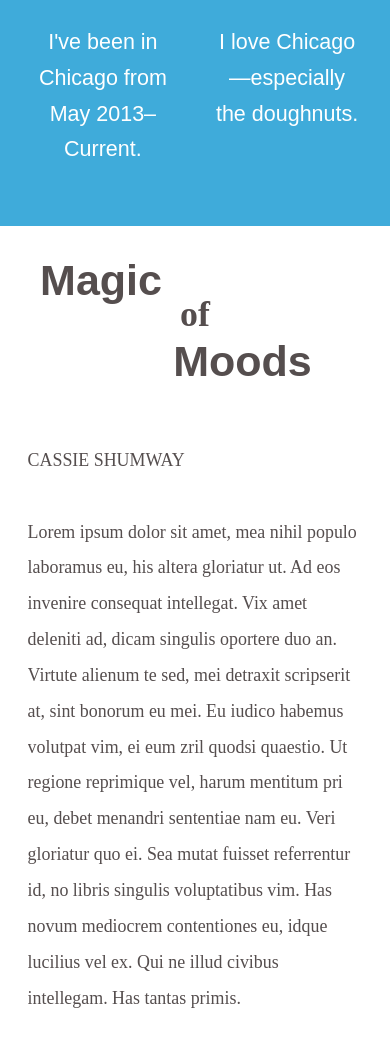
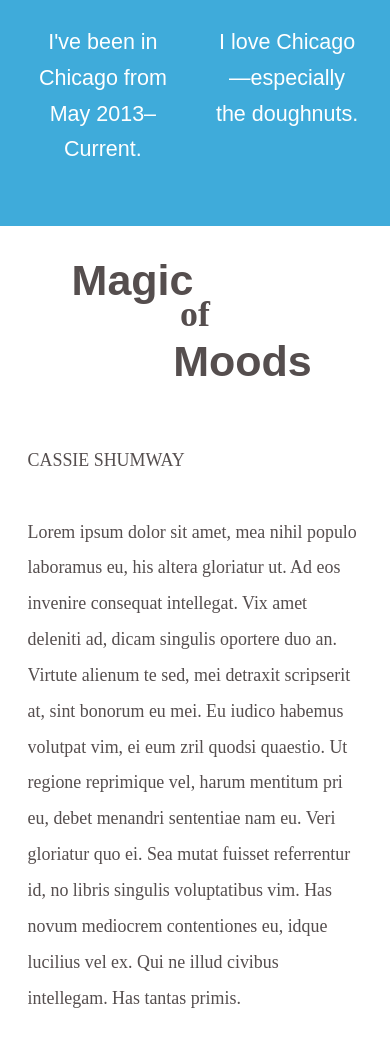
Before and after one commit to CassieShumway/cassieshumway.github.io, a plain HTML site: page project-typography/index.html in a window 390 px wide. Shown: the part 1830-2871 px from the top of the page. Drawn offline with Linux system fonts and the light colour scheme.

Commit message:
Update main.css

```diff
--- a/project-typography/stylesheets/main.css
+++ b/project-typography/stylesheets/main.css
@@ -464,7 +464,7 @@ hr {
 		margin: .5em 0;
 	}
 	.white-kepler .tranform-magic {
-		125px;
+		margin-left: -125px;
 	}
 	.white-kepler .transform-of {
 		margin-top: -29px;
```
